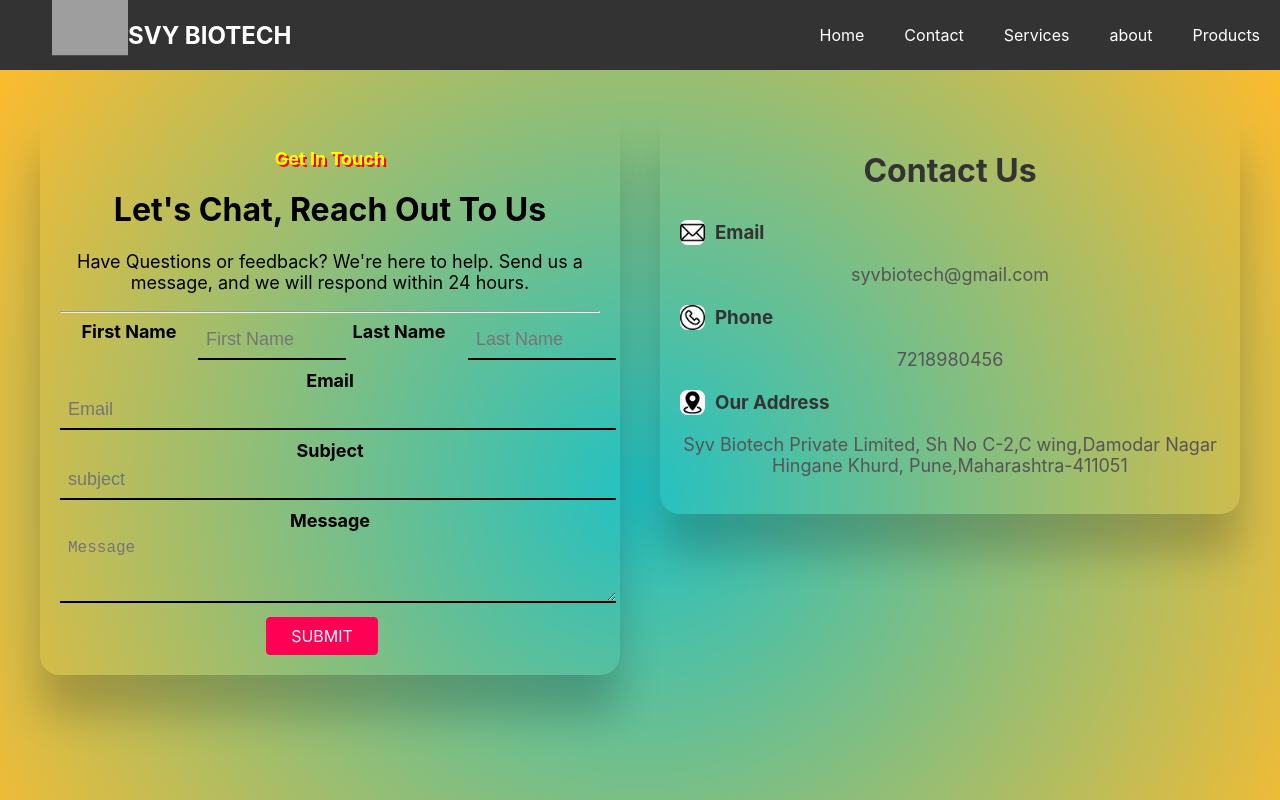
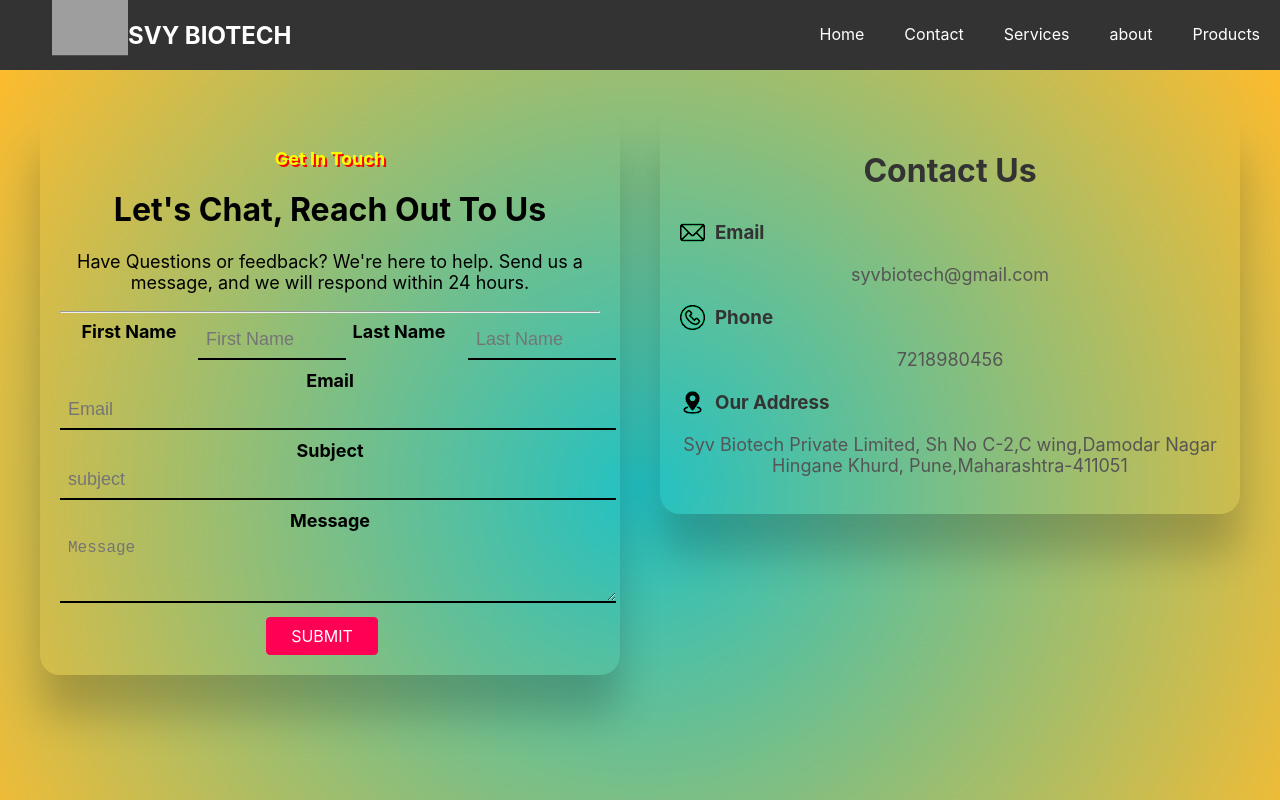
Before and after one commit to abhie53/Project-K, a React (Create React App) app: page /contact in a window 1280 px wide. Shown: the top 800 px of the page. Built offline with nearby package versions, Linux system fonts and the light colour scheme; grey boxes are pictures that could not be loaded.

Commit message:
added styling for navlink and icons from contacts page

```diff
--- a/src/components/NavLink/NavLink.css
+++ b/src/components/NavLink/NavLink.css
@@ -1,6 +1,8 @@
 .nav-links ul {
+    display: flex;
     list-style: none;
-  display: flex;
+    justify-content: space-evenly;
+
     gap: 40px;
     margin: 0;
     padding: 0;
@@ -11,6 +13,18 @@
     text-decoration: none;
 }
 
-.nav-links a:hover {
-  text-decoration: underline;
+.nav-links a::after {
+    content: "";
+    display: block;
+    width: 100%;
+    height: 2px;
+    background-color: #fdfdfdbe;
+    visibility: hidden;
+    transform: scaleX(0);
+    transition: all 0.3s ease-in-out;
 }
+
+.nav-links a:hover::after {
+    visibility: visible;
+    transform: scaleX(1);
+}
--- a/src/components/NavLink/NavLink.js
+++ b/src/components/NavLink/NavLink.js
@@ -1,14 +1,24 @@
-import './NavLink.css';
-import { Link } from 'react-router-dom';
+import "./NavLink.css";
+import { Link } from "react-router-dom";
 const NavLinks = () => {
     return (
         <nav className="nav-links">
             <ul>
-        <li><Link to='/'>Home</Link></li>
-        <li><Link to='/contact'>Contact</Link></li>
-        <li><Link to='/services'>Services</Link></li>
-        <li><a href="#about">about</a></li>
-        <li><Link to='/products'>Products</Link></li>
+                <li className="xd">
+                    <Link to="/">Home</Link>
+                </li>
+                <li>
+                    <Link to="/contact">Contact</Link>
+                </li>
+                <li>
+                    <Link to="/services">Services</Link>
+                </li>
+                <li>
+                    <a href="#about">about</a>
+                </li>
+                <li>
+                    <Link to="/products">Products</Link>
+                </li>
             </ul>
         </nav>
     );
--- a/src/components/NavigationComponents/Contact_Us.css
+++ b/src/components/NavigationComponents/Contact_Us.css
@@ -98,6 +98,7 @@
     margin-right: 10px;
     width: 25px;
     height: 25px;
+    mix-blend-mode: color-burn;
 }
 
 .office-details p {
```
Lines whose indentation alone changed are shown as unchanged.
